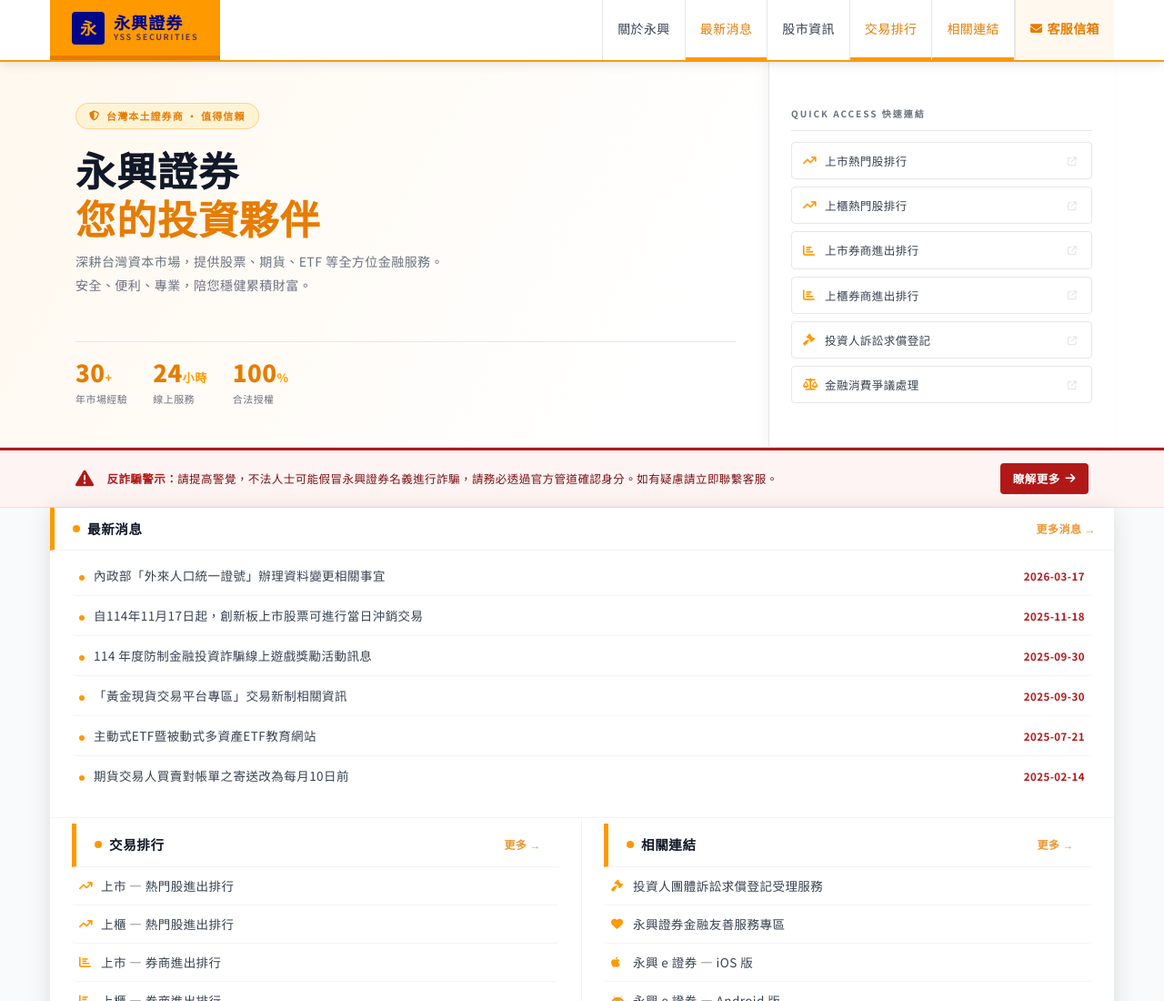
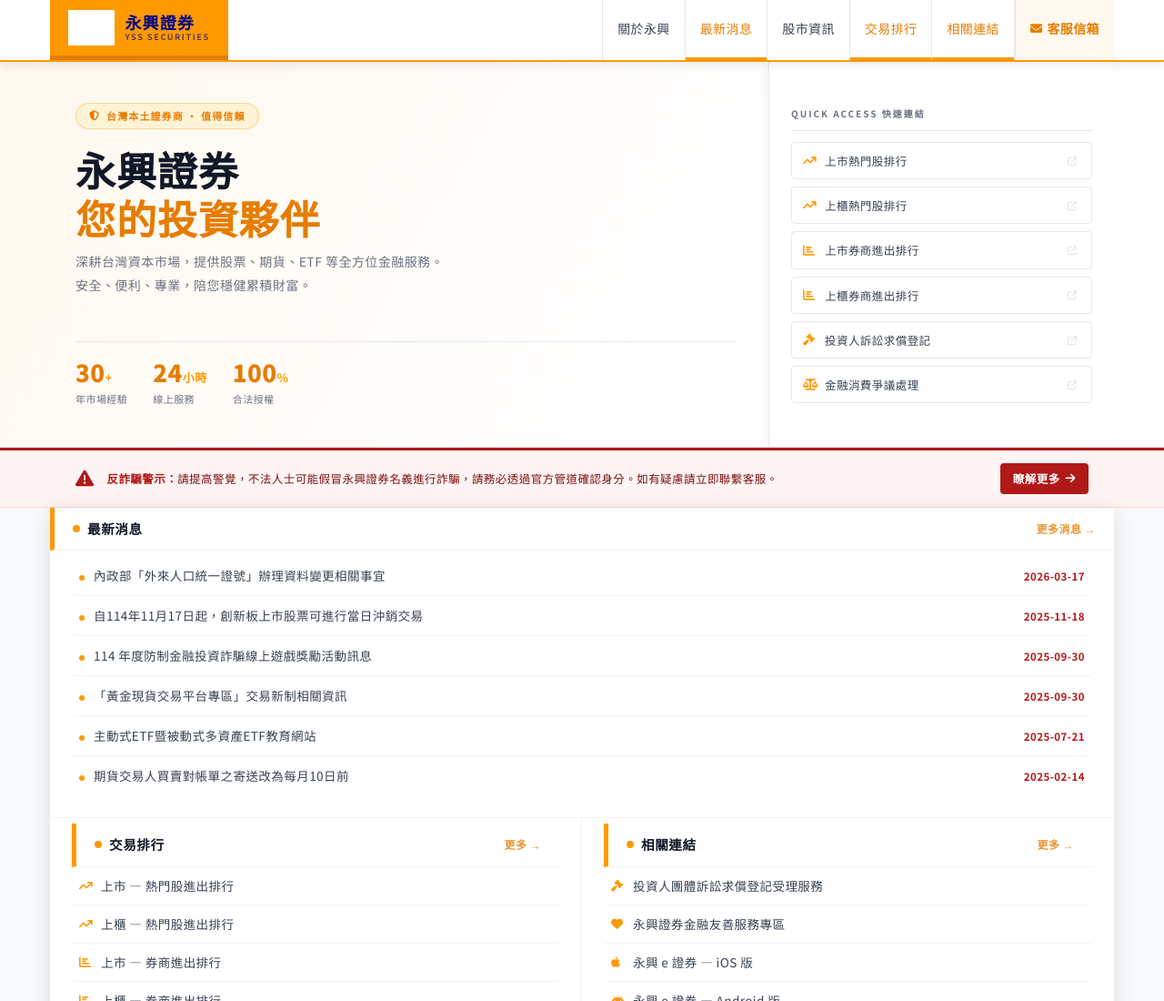
Before and after one commit to yain-nutc/yss-redesign, a plain HTML site: page index.html in a window 1280 px wide. Shown: the top 1100 px of the page at 91% size. Drawn offline with Linux system fonts and the light colour scheme.

Commit message:
style: 更新 about.html 和 news.html 也使用真實公司 Logo 圖片

```diff
--- a/index.html
+++ b/index.html
@@ -21,7 +21,7 @@
   <nav class="navbar" id="navbar">
     <div class="nav-inner">
       <a href="index.html" class="nav-logo" id="nav-logo-link">
-        <div class="logo-icon-box">永</div>
+        <img src="assets/logo.png" alt="永興證券" class="logo-img">
         <div class="logo-text-wrap">
           <span class="logo-main">永興證券</span>
           <span class="logo-sub">YSS Securities</span>
--- a/style.css
+++ b/style.css
@@ -74,27 +74,22 @@
   align-items: center;
   background: var(--orange);
   border-bottom: 5px solid var(--orange-dark);
-  padding: 0 24px;
+  padding: 0 20px;
   min-height: 66px;
   flex-shrink: 0;
   transition: var(--transition);
-  gap: 10px;
+  gap: 12px;
 }
 .nav-logo:hover { background: var(--orange-light); }
 
-.logo-icon-box {
-  width: 36px;
-  height: 36px;
-  background: var(--blue-dark);
-  border-radius: var(--radius);
-  display: flex;
-  align-items: center;
-  justify-content: center;
-  font-size: 18px;
-  font-weight: 900;
-  color: var(--orange);
+/* 真實公司 Logo 圖片 */
+.logo-img {
+  height: 40px;
+  width: auto;
+  display: block;
+  object-fit: contain;
+  filter: brightness(0) invert(1); /* 橘底上保持白色 */
   flex-shrink: 0;
-  letter-spacing: 0;
 }
 
 .logo-text-wrap { line-height: 1.2; }
```
Also changed, not shown: about.html (+1 -0 lines), news.html (+1 -0 lines), assets/logo.png (added).
